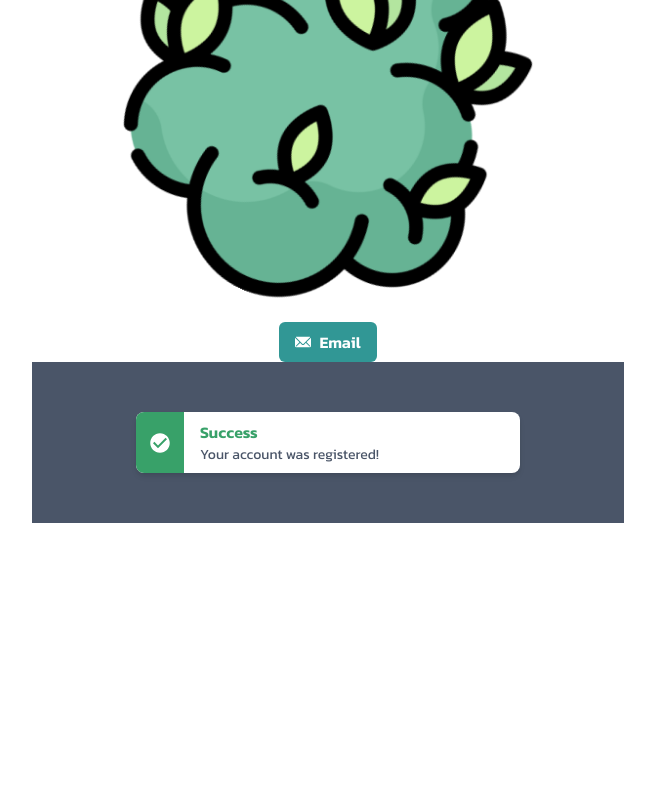
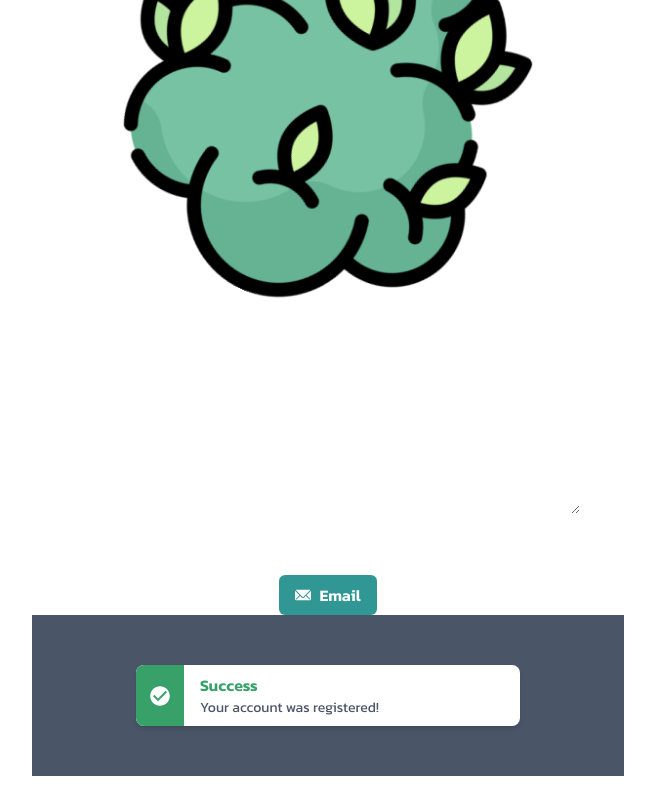
Before and after one commit to cannaware/cogojobs-web, a Next.js app: page / in a window 1280 px wide. Shown: the part 618-1418 px from the top of the page, without its empty margins (312-967 px from the left). Before the commit the page ends 1165 px from the top, so only its background shows below. Built offline with nearby package versions, Linux system fonts and the light colour scheme.

Commit message:
add support for mailgun and contact form

```diff
--- a/package.json
+++ b/package.json
@@ -18,6 +18,8 @@
     "@fontsource/kanit": "^4.5.0",
     "framer-motion": "^4.1.17",
     "next": "^11.1.2",
+    "nodemailer": "^6.7.0",
+    "nodemailer-mailgun-transport": "^2.1.3",
     "react": "^17.0.2",
     "react-dom": "^17.0.2",
     "react-icons": "^4.3.1"
@@ -25,6 +27,8 @@
   "devDependencies": {
     "@babel/core": "^7.15.8",
     "@trivago/prettier-plugin-sort-imports": "^2.0.4",
+    "@types/nodemailer": "^6.4.4",
+    "@types/nodemailer-mailgun-transport": "^1.4.3",
     "@types/react": "^17.0.27",
     "eslint": "^7.32.0",
     "eslint-config-next": "^11.1.2",
--- a/src/components/Image.tsx
+++ b/src/components/Image.tsx
@@ -5,14 +5,16 @@ const DEFAULT_QUALITY = 75;
 const CF_IMAGES_WORKER_URL = '/images';
 const SITE_URL = 'https://cogojobs.com';
 
-const cloudflareImageLoader = ({ src, width, quality = DEFAULT_QUALITY }: ImageLoaderProps) => {
+function cloudflareImageLoader({ src, width, quality = DEFAULT_QUALITY }: ImageLoaderProps) {
   return `${CF_IMAGES_WORKER_URL}?width=${width}&quality=${quality}&image=${SITE_URL}/${src}`;
-};
+}
 
-export default function Img(props: ImageProps) {
+function Img(props: ImageProps) {
   if (process.env.NODE_ENV === 'development') {
     return <Image unoptimized={true} {...props} />;
   } else {
     return <Image {...props} loader={cloudflareImageLoader} />;
   }
 }
+
+export default Img;
--- a/src/components/Layout.tsx
+++ b/src/components/Layout.tsx
@@ -8,7 +8,7 @@ type LayoutProps = {
   children: ReactElement | ReactElement[];
 };
 
-const Layout = ({ children, ...props }: LayoutProps) => {
+function Layout({ children, ...props }: LayoutProps) {
   return (
     <>
       <Head>
@@ -24,6 +24,6 @@ const Layout = ({ children, ...props }: LayoutProps) => {
       </Flex>
     </>
   );
-};
+}
 
 export default Layout;
--- /dev/null
+++ b/src/pages/api/contact.ts
@@ -0,0 +1,31 @@
+// Next.js API route support: https://nextjs.org/docs/api-routes/introduction
+import type { NextApiRequest, NextApiResponse } from 'next';
+
+import { EMAIL_TEMPLATES, isValidEmail, sendEmail } from '@/utils/api/mailer';
+
+type ResponseMessage = {
+  message: string;
+};
+
+async function handler(req: NextApiRequest, res: NextApiResponse<ResponseMessage>) {
+  if (req.method !== 'POST') {
+    return res.status(405).json({ message: 'Method not allowed' });
+  }
+
+  const { email } = req.body;
+
+  if (!isValidEmail(email)) {
+    return res.status(400).json({ message: 'Invalid email address' });
+  }
+
+  const mailerResponse = await sendEmail({
+    to: [email],
+    subject: 'Nuevo contacto',
+    template: EMAIL_TEMPLATES.BASE,
+  });
+
+  console.log('mailerResponse', mailerResponse);
+  return res.json({ message: 'Email sent OK' });
+}
+
+export default handler;
--- a/src/pages/api/hello.ts
+++ b/src/pages/api/hello.ts
@@ -5,6 +5,8 @@ type Data = {
   name: string;
 };
 
-export default function handler(req: NextApiRequest, res: NextApiResponse<Data>) {
+function handler(req: NextApiRequest, res: NextApiResponse<Data>) {
   res.status(200).json({ name: 'John Doe' });
 }
+
+export default handler;
--- a/src/pages/index.tsx
+++ b/src/pages/index.tsx
@@ -12,22 +12,24 @@ import {
   Heading,
   Button,
 } from '@chakra-ui/react';
-import type { NextPage } from 'next';
 import { useState } from 'react';
 import { IoMdCheckmarkCircle } from 'react-icons/io';
 
 import Image from '@/components/Image';
 
-const Home: NextPage = () => {
+function Home() {
   const [isLoading, setIsLoading] = useState(false);
 
   const handleSendEmail = async () => {
     setIsLoading(true);
 
-    const testEmail = 'colquemario@gmail.com';
+    const testEmail = 'colquemario+test@gmail.com';
     const res = await fetch('/api/contact', {
       method: 'POST',
-      body: JSON.stringify({ to: testEmail }),
+      headers: {
+        'Content-Type': 'application/json',
+      },
+      body: JSON.stringify({ email: testEmail }),
     });
 
     setIsLoading(false);
@@ -54,6 +56,29 @@ const Home: NextPage = () => {
 
       <Center color="white" fontSize="xx-large">
         <Image src="android-chrome-512x512.png" alt="" height={500} width={500} />
+      </Center>
+
+      <Center color="white" fontSize="xx-large">
+        <form name="contact" netlify>
+          <p>
+            <label>
+              Name <input type="text" name="name" />
+            </label>
+          </p>
+          <p>
+            <label>
+              Email <input type="email" name="email" />
+            </label>
+          </p>
+          <p>
+            <label>
+              Message <textarea name="message"></textarea>
+            </label>
+          </p>
+          <p>
+            <button type="submit">Send</button>
+          </p>
+        </form>
       </Center>
 
       <Center color="white" fontSize="xx-large">
@@ -97,6 +122,6 @@ const Home: NextPage = () => {
       </Flex>
     </Container>
   );
-};
+}
 
 export default Home;
--- a/src/pages/prueba.tsx
+++ b/src/pages/prueba.tsx
@@ -12,12 +12,11 @@ import {
   Heading,
   Button,
 } from '@chakra-ui/react';
-import type { NextPage } from 'next';
 import Image from 'next/image';
 import { useState } from 'react';
 import { IoMdCheckmarkCircle } from 'react-icons/io';
 
-const Prueba: NextPage = () => {
+function Prueba() {
   const [isLoading, setIsLoading] = useState(false);
 
   const handleSendEmail = async () => {
@@ -96,6 +95,6 @@ const Prueba: NextPage = () => {
       </Flex>
     </Container>
   );
-};
+}
 
 export default Prueba;
--- /dev/null
+++ b/src/utils/api/mailer.ts
@@ -0,0 +1,44 @@
+import nodemailer from 'nodemailer';
+import mailgunTransport from 'nodemailer-mailgun-transport';
+
+const DEFAULT_FROM = process.env.EMAIL_FROM || '"Cogojobs" <info@cogojobs.com>';
+
+const transportOptions = {
+  auth: {
+    api_key: process.env.MG_API_KEY!,
+    domain: process.env.MG_DOMAIN_NAME!,
+  },
+};
+
+// INFO: set default transporter
+const transporter = nodemailer.createTransport(mailgunTransport(transportOptions));
+
+export const EMAIL_TEMPLATES = {
+  BASE: 'template-base',
+};
+
+export function isValidEmail(email: string | undefined): boolean {
+  if (!email) return false;
+  const regex =
+    /^(([^<>()[\]\\.,;:\s@\"]+(\.[^<>()[\]\\.,;:\s@\"]+)*)|(\".+\"))@((\[[0-9]{1,3}\.[0-9]{1,3}\.[0-9]{1,3}\.[0-9]{1,3}\])|(([a-zA-Z\-0-9]+\.)+[a-zA-Z]{2,}))$/;
+  return regex.test(email);
+}
+
+export type EmailData = {
+  from?: string;
+  to: string[];
+  subject: string;
+  template: string;
+};
+
+export async function sendEmail({ from = DEFAULT_FROM, to, subject, template }: EmailData) {
+  const mailOptions = {
+    from,
+    to: to.join(', '),
+    subject,
+    template,
+  };
+  const response = await transporter.sendMail(mailOptions);
+  console.log('Message sent: %s', response.messageId);
+  return response;
+}
```
Also changed, not shown: 2 other files (tests, documents, lock files or other folders).
